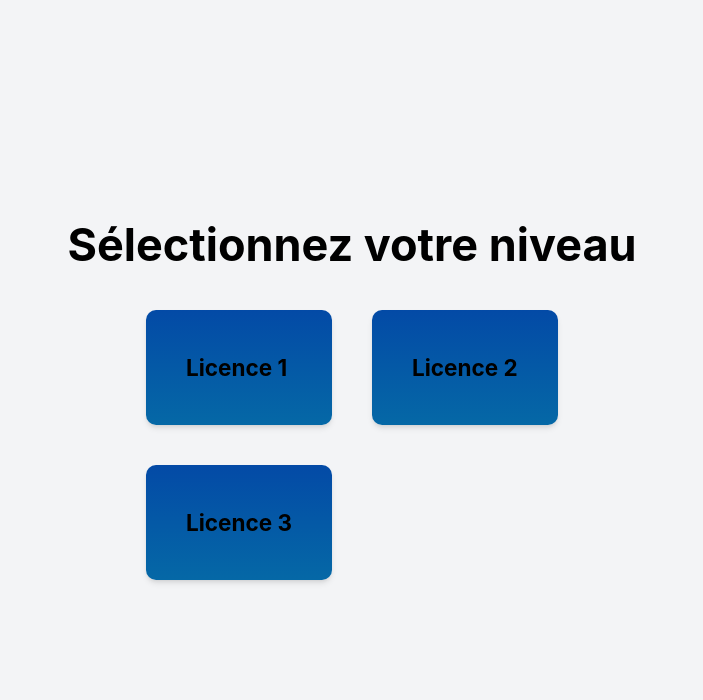
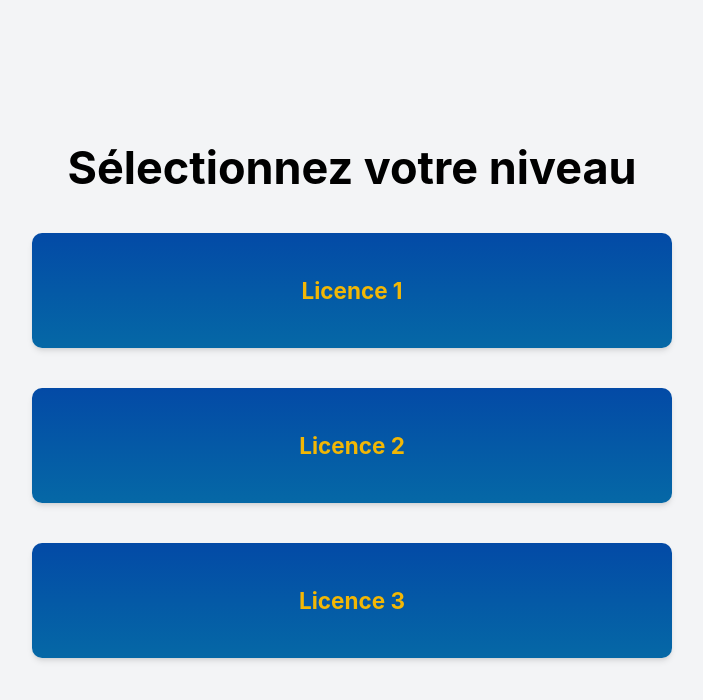
Before and after one commit to DevLocky10/pigier, a React (Vite) app: page /level in a window 1280 px wide. Shown: the top 700 px of the page, without its empty margins (288-991 px from the left). Built offline with nearby package versions, Linux system fonts and the light colour scheme.

Commit message:
Corretions des props du cpst LinkCard et ajustement de son style

```diff
--- a/src/components/LinkCard.tsx
+++ b/src/components/LinkCard.tsx
@@ -1,9 +1,12 @@
-export function LinkCard({ content }: { content: string }) {
+import { Link } from "react-router-dom";
+
+export function LinkCard({ content, to }: { content: string; to: string }) {
   return (
-    <div className="rounded-lg shadow-md overflow-hidden linkCard">
-      <div className="p-4">
+    <Link to={to} className="w-full rounded-lg shadow-md overflow-hidden linkCard">
+      <div className="p-4 text-center text-primary cursor-pointer
+                    hover:bg-primary hover:text-white transition-colors duration-300 rounded-lg">
         <h2>{content}</h2>
       </div>
-    </div>
+    </Link>
   );
 }
--- a/src/pages/Level.tsx
+++ b/src/pages/Level.tsx
@@ -4,7 +4,7 @@ export function Level() {
   return (
     <div className="flex flex-col items-center justify-center min-h-screen bg-gray-100">
         <h2 className="text-4xl font-bold mb-8">Sélectionnez votre niveau</h2>
-        <div className="grid grid-cols-1 md:grid-cols-2 gap-8">
+        <div className="flex flex-col items-center justify-center gap-8 w-lg">
             <LinkCard content="Licence 1"/>
             <LinkCard content="Licence 2"/>
             <LinkCard content="Licence 3"/>
```
